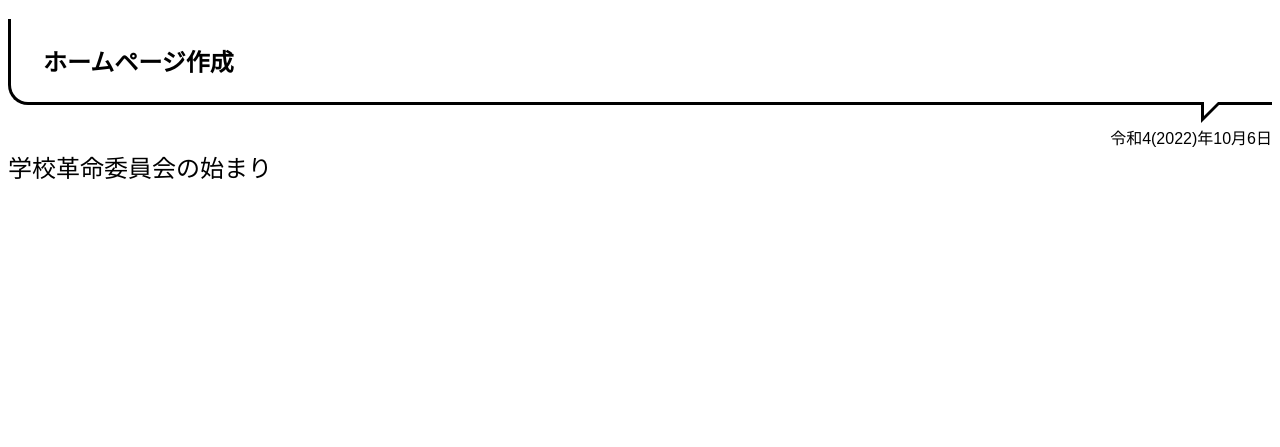
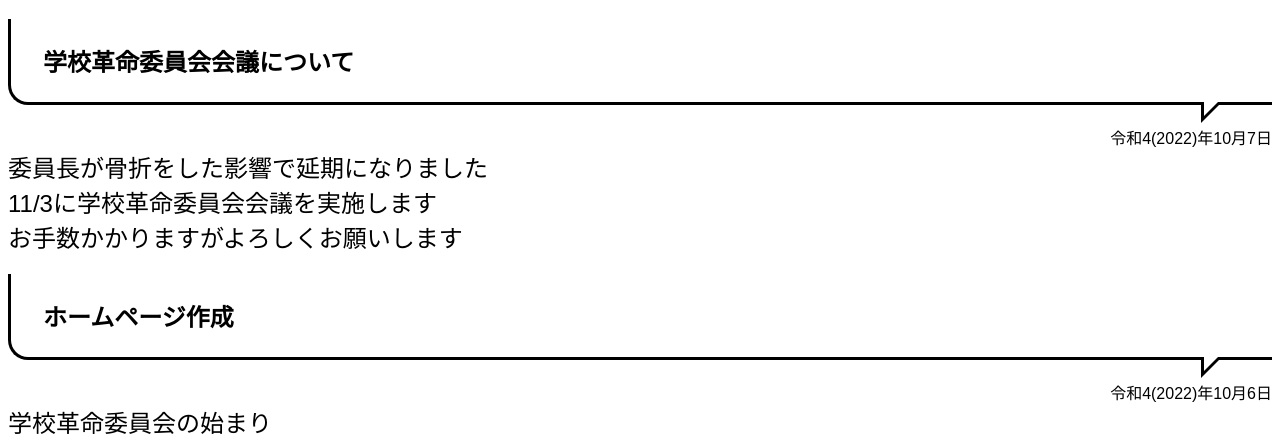
Before and after one commit to hideyan1017/kakumeiinkai-new, a plain HTML site: page index.html in a window 1280 px wide. Shown: the part 810-1257 px from the top of the page. Before the commit the page ends 1002 px from the top, so only its background shows below. Drawn offline with Linux system fonts and the light colour scheme.

Commit message:
Update index.html

```diff
--- a/index.html
+++ b/index.html
@@ -82,6 +82,11 @@ border-bottom:2px solid #F7CB4D;
 </ul>
 </nav>
 <h1>新着情報</h1>
+<h2>学校革命委員会会議について</h2>
+<div style="text-align: right">令和4(2022)年10月7日</div>
+<font size="5"><div>委員長が骨折をした影響で延期になりました</div>
+<div>11/3に学校革命委員会会議を実施します</div>
+<div>お手数かかりますがよろしくお願いします</div></font>
 <h2>ホームページ作成</h2>
 <div style="text-align: right">令和4(2022)年10月6日</div>
-<font size="5"><div>学校革命委員会の始まり
+<font size="5"><div>学校革命委員会の始まり</div>
```
